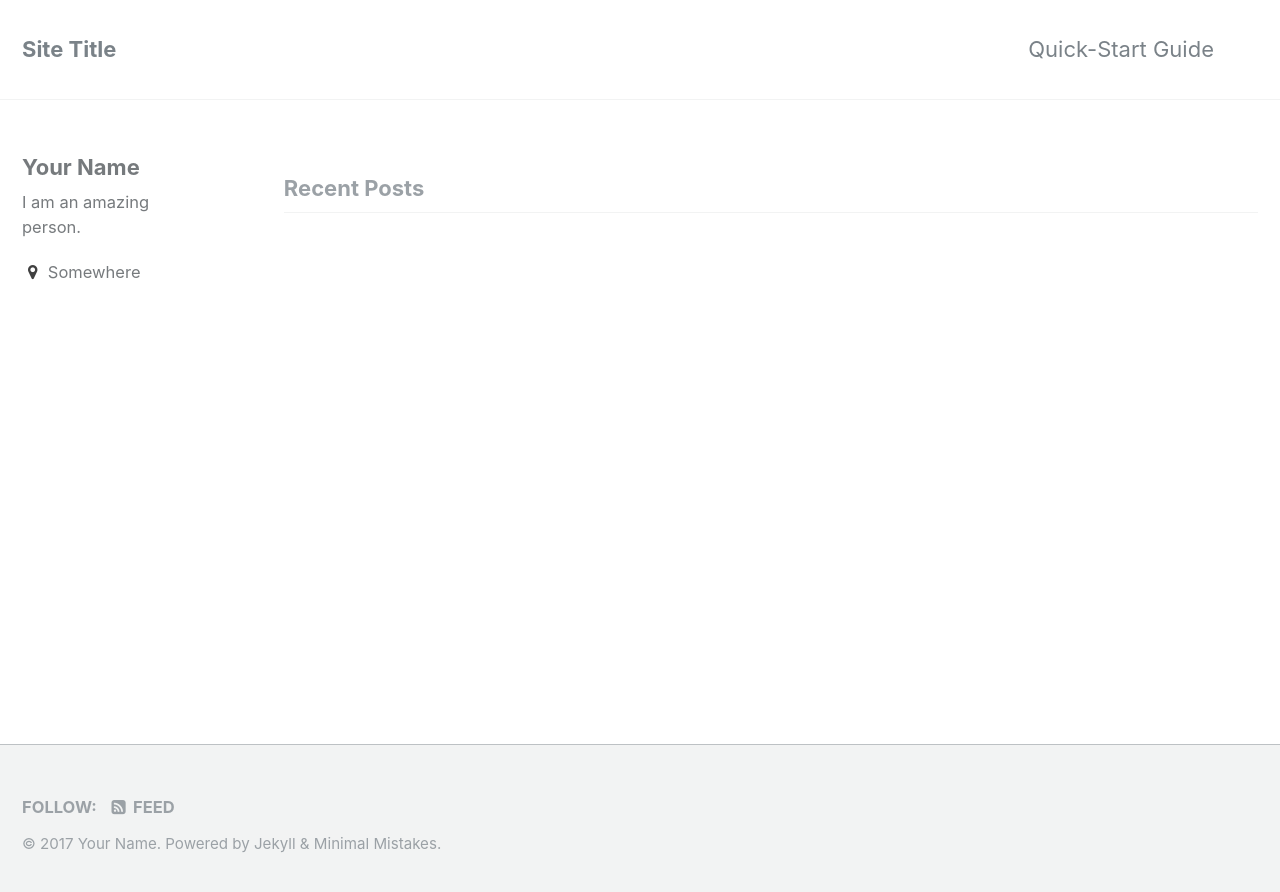
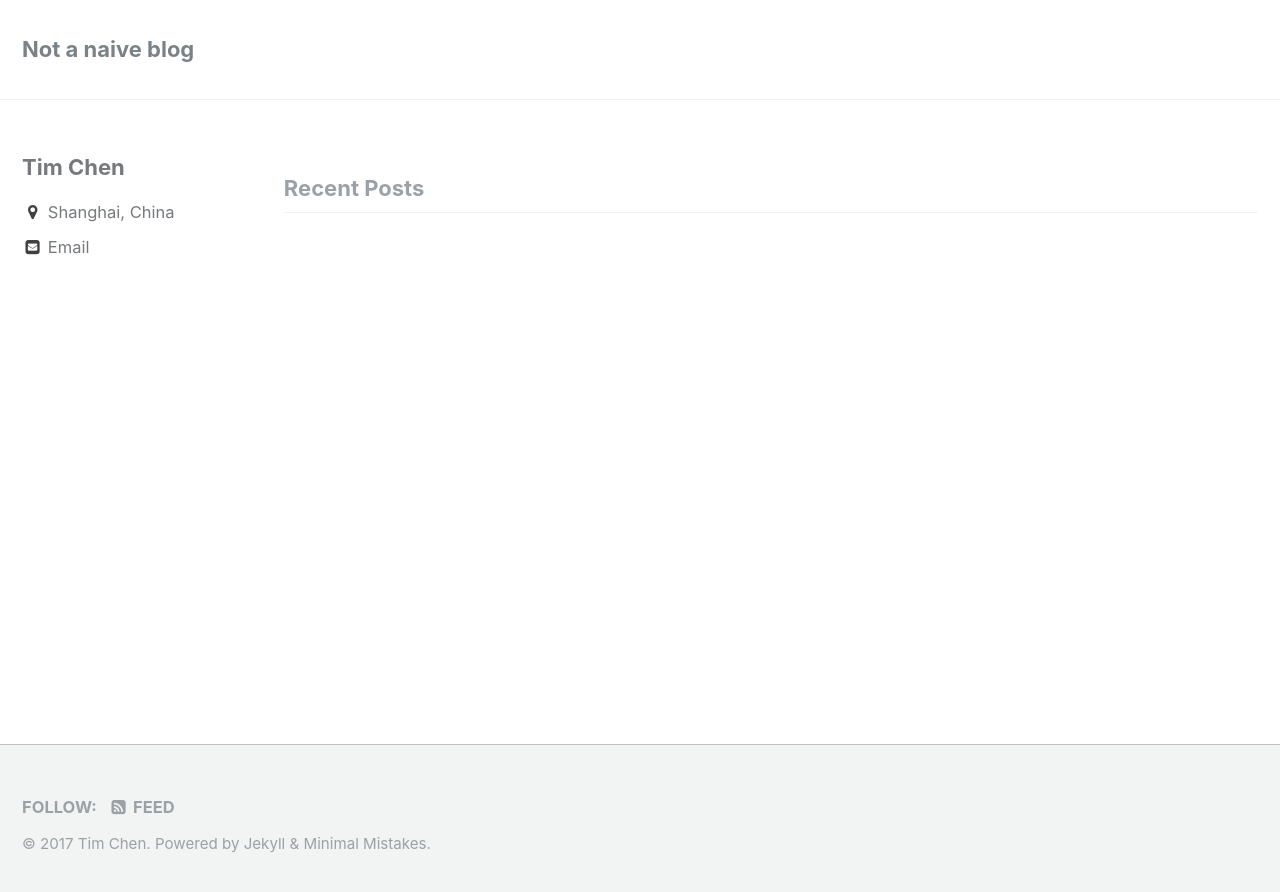
Before and after one commit to timchen1997/timchen1997.github.io, a Jekyll site: the page built from index.html, in a window 1280 px wide. Shown: the top 892 px of the page. Built offline with Jekyll 4.4.1, drawn with Linux system fonts in a browser that asks for light colours; the list of posts is cut into pages by our own code.

Commit message:
simple changes

```diff
--- a/_config.yml
+++ b/_config.yml
@@ -7,10 +7,10 @@
 
 # Site Settings
 locale                   : "en"
-title                    : "Site Title"
+title                    : "Not a naive blog"
 title_separator          : "-"
-name                     : "Your Name"
-description              : "An amazing website."
+name                     : "Tim Chen"
+description              : ""
 url                      : # the base hostname & protocol for your site e.g. "https://mmistakes.github.io"
 baseurl                  : # the subpath of your site, e.g. "/blog"
 repository               : # GitHub username/repo-name e.g. "mmistakes/minimal-mistakes"
@@ -77,11 +77,11 @@ analytics:
 
 # Site Author
 author:
-  name             : "Your Name"
+  name             : "Tim Chen"
   avatar           : # path of avatar image, e.g. "/assets/images/bio-photo.jpg"
-  bio              : "I am an amazing person."
-  location         : "Somewhere"
-  email            :
+  bio              : ""
+  location         : "Shanghai, China"
+  email            : "chen_tr@126.com"
   uri              :
   bitbucket        :
   codepen          :
--- a/_data/navigation.yml
+++ b/_data/navigation.yml
@@ -1,7 +1,7 @@
 # main links
 main:
-  - title: "Quick-Start Guide"
-    url: https://mmistakes.github.io/minimal-mistakes/docs/quick-start-guide/
+  # - title: "Quick-Start Guide"
+  #   url: https://mmistakes.github.io/minimal-mistakes/docs/quick-start-guide/
   # - title: "About"
   #   url: https://mmistakes.github.io/minimal-mistakes/about/
   # - title: "Sample Posts"
```
